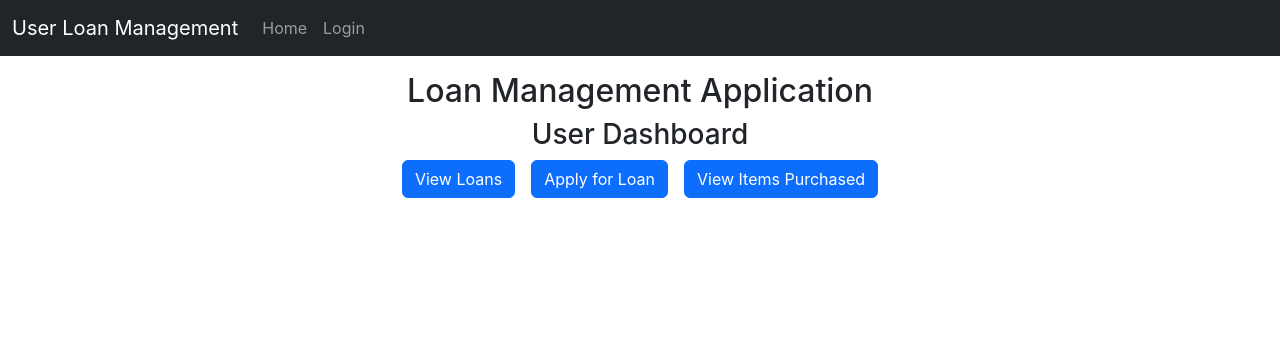
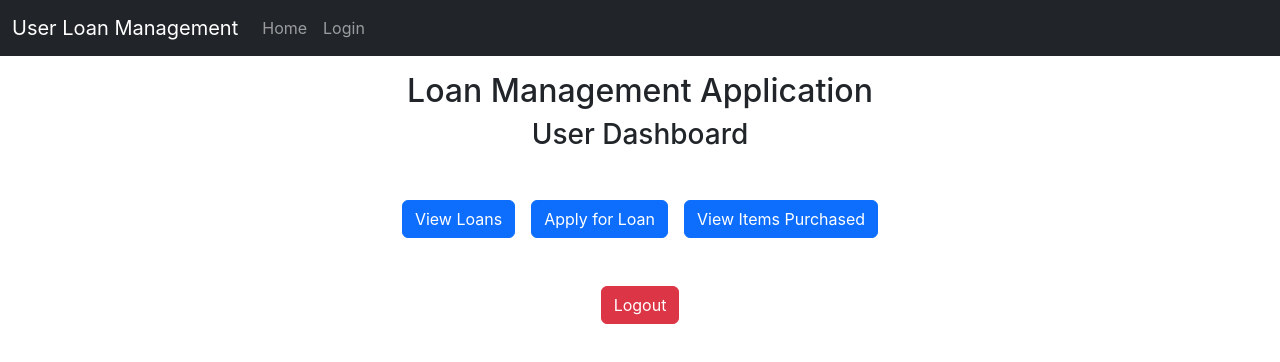
Before and after one commit to UmakanthSahu/capstone-project, a React (Create React App) app in the folder frontend/loan-user-management/: page /dashboard in a window 1280 px wide. Shown: the top 362 px of the page. Built offline with nearby package versions, Linux system fonts and the light colour scheme.

Commit message:
wireframe components added

```diff
--- a/frontend/loan-user-management/src/App.js
+++ b/frontend/loan-user-management/src/App.js
@@ -1,15 +1,33 @@
 import "./App.css";
+import { useState, useEffect } from "react";
 import { Routes, Route, useNavigate } from "react-router-dom";
 import { Navbar } from "./Components/Common/Navbar";
 import { Home } from "./Components/Common/Home";
 import { Login } from "./Components/User/Login";
+import { ApplyLoan } from "./Components/User/ApplyLoan";
 import { Dashboard } from "./Components/User/Dashboard";
-import { useState } from "react";
+import { ViewLoans } from "./Components/User/ViewLoans";
+import { ItemsPurchased} from "./Components/User/ItemsPurchased";
+import { LogoutSuccess } from "./Components/User/LogoutSuccess";
 
 function App() {
-  // when user is logged in, this state contains the email id
-  const [authorizedLogin, setAuthorizedLogin] = useState("");
+  const authorizedLoginFromLocalStorage =
+    localStorage.getItem("authorizedLogin");
+
+  // when user is logged in, this state contains the employeeId
+  const [authorizedLogin, setAuthorizedLogin] = useState(
+    authorizedLoginFromLocalStorage === null
+      ? ""
+      : authorizedLoginFromLocalStorage
+  );
   const navigate = useNavigate();
+
+  useEffect(() => {
+    // console.log(authorizedLoginFromLocalStorage);
+    localStorage.setItem("authorizedLogin", authorizedLogin);
+
+    return () => localStorage.removeItem("authorizedLogin");
+  }, [authorizedLogin]);
 
   // handles logout by clearing authorizedLogin
   const logoutHandler = (event) => {
@@ -33,7 +51,6 @@ function App() {
                 authorizedLogin={authorizedLogin}
                 setAuthorizedLogin={setAuthorizedLogin}
                 navigate={navigate}
-
               />
             }
           />
@@ -49,6 +66,11 @@ function App() {
               />
             }
           />
+          <Route exact path="/applyLoan" element={<ApplyLoan authorizedLogin = {authorizedLogin}/>} />
+          <Route exact path="/viewLoans" element={<ViewLoans authorizedLogin = {authorizedLogin}/>} />
+          <Route exact path="/itemsPurchased" element={<ItemsPurchased authorizedLogin = {authorizedLogin}/>} />
+
+          <Route exact path="/logoutSuccess" element={<LogoutSuccess setAuthorizedLogin={setAuthorizedLogin}/>}/>
           <Route exact path="/" element={<Home />} />
         </Routes>
       </div>
--- a/frontend/loan-user-management/src/Components/Common/Navbar.jsx
+++ b/frontend/loan-user-management/src/Components/Common/Navbar.jsx
@@ -17,7 +17,7 @@ export const Navbar = (props) => {
           aria-expanded="false"
           aria-label="Toggle navigation"
         >
-          <span className="navbar-toggler-icon"></span>
+        <span className="navbar-toggler-icon"></span>
         </button>
         <div className="collapse navbar-collapse" id="navbarNav">
           <ul className="navbar-nav">
@@ -33,7 +33,6 @@ export const Navbar = (props) => {
                     Login
                   </Link>
                 </li>
-
               </>
             ) : (
               <>
--- /dev/null
+++ b/frontend/loan-user-management/src/Components/User/ApplyLoan.jsx
@@ -0,0 +1,7 @@
+import React from 'react'
+
+export const ApplyLoan = (props) => {
+  return (
+    <div>applyLoan</div>
+  )
+}
--- a/frontend/loan-user-management/src/Components/User/Dashboard.jsx
+++ b/frontend/loan-user-management/src/Components/User/Dashboard.jsx
@@ -16,7 +16,7 @@ export const Dashboard = (props) => {
         <h2>Loan Management Application</h2>
         <h3>User Dashboard</h3>
 
-        <div>
+        <div className="container my-5">
           <Link to="/viewLoans" className="m-2">
             <button className="btn btn-primary">View Loans</button>
           </Link>
@@ -31,6 +31,11 @@ export const Dashboard = (props) => {
             </button>
           </Link>
         </div>
+        <div>
+          <Link to="/logoutSuccess" className="m-2">
+            <button className="btn btn-danger">Logout</button>
+          </Link>
+        </div>
       </div>
     </div>
   );
--- /dev/null
+++ b/frontend/loan-user-management/src/Components/User/ItemsPurchased.jsx
@@ -0,0 +1,7 @@
+import React from 'react'
+
+export const ItemsPurchased = () => {
+  return (
+    <div>ItemsPurchased</div>
+  )
+}
--- a/frontend/loan-user-management/src/Components/User/Login.jsx
+++ b/frontend/loan-user-management/src/Components/User/Login.jsx
@@ -27,7 +27,6 @@ export const Login = (props) => {
             props.setAuthorizedLogin(username);
             props.navigate("/dashboard");
           } else {
-            props.setTitle(data.description);
             props.navigate("/invalidCredentials");
           }
         })
@@ -57,7 +56,7 @@ export const Login = (props) => {
                 value={username}
                 onChange={(e) => setUsername(e.target.value)}
                 onBlur={(e) => setUsername(e.target.value.trim())}
-                placeholder="Enter your Email Address"
+                placeholder="Enter your Employee Id"
               />
             </div>
             <div className="mb-3">
--- /dev/null
+++ b/frontend/loan-user-management/src/Components/User/LogoutSuccess.jsx
@@ -0,0 +1,20 @@
+import React, { useEffect } from "react";
+import { useNavigate, Link } from "react-router-dom";
+
+export const LogoutSuccess = (props) => {
+  const navigate = useNavigate();
+
+  useEffect(() => {
+    setTimeout(() => {
+        props.setAuthorizedLogin("");
+        navigate("/login");
+      }, 3000);
+  });
+
+  return (
+    <div className="container">
+      <h2>Logout Success</h2>
+      <Link to="/login"> Login Here</Link>
+    </div>
+  );
+};
--- /dev/null
+++ b/frontend/loan-user-management/src/Components/User/ViewLoans.jsx
@@ -0,0 +1,7 @@
+import React from 'react'
+
+export const ViewLoans = (props) => {
+  return (
+    <div>ViewLoans</div>
+  )
+}
--- a/frontend/loan-user-management/src/Services/ApiService.js
+++ b/frontend/loan-user-management/src/Services/ApiService.js
@@ -1,4 +1,4 @@
-const BASE_API_URL = "http://localhost:8080/api/v1";
+const BASE_API_URL = "http://localhost:8080/api/";
 export const LOGIN_URL = BASE_API_URL + "/loginEmployee";
 
 export const getJSONRequestData = (data) => {
```
